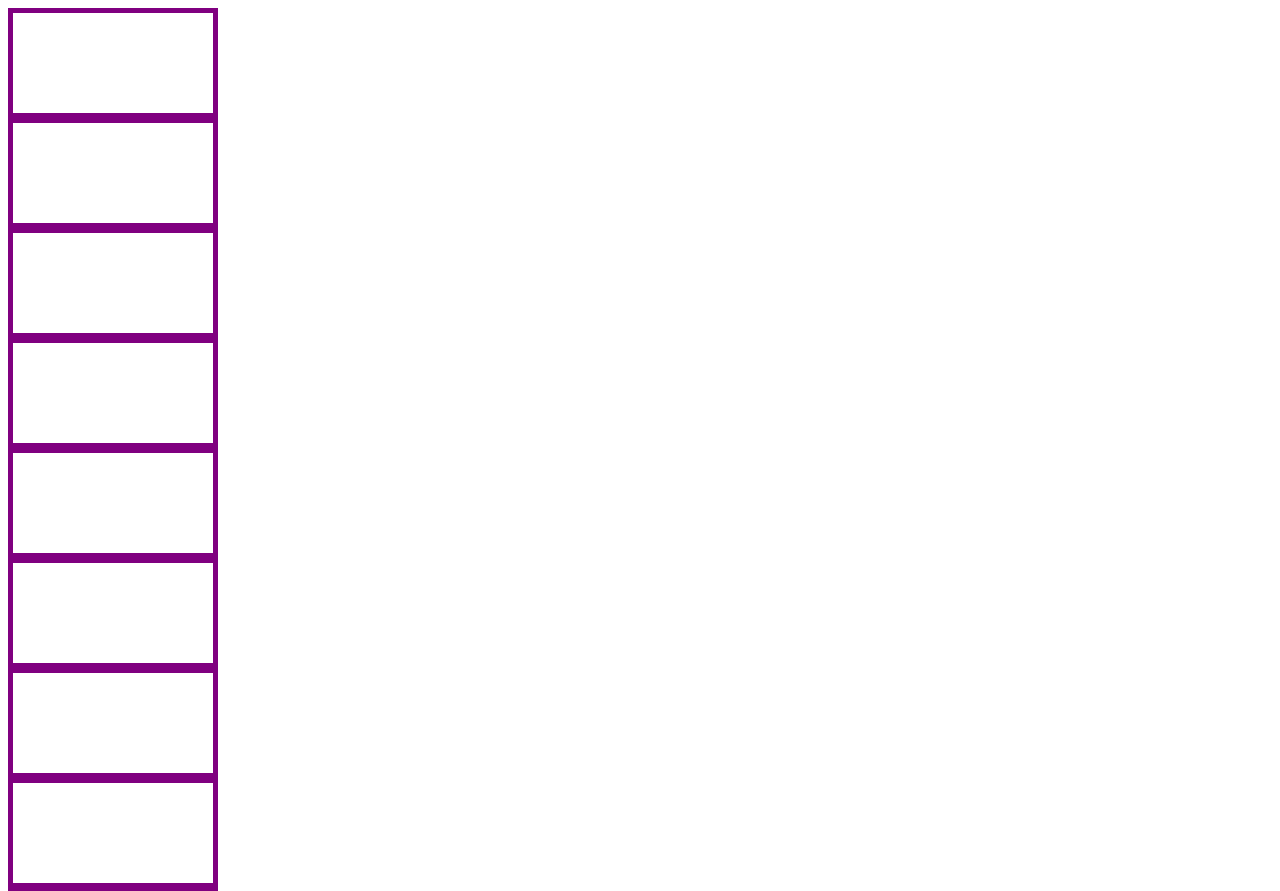
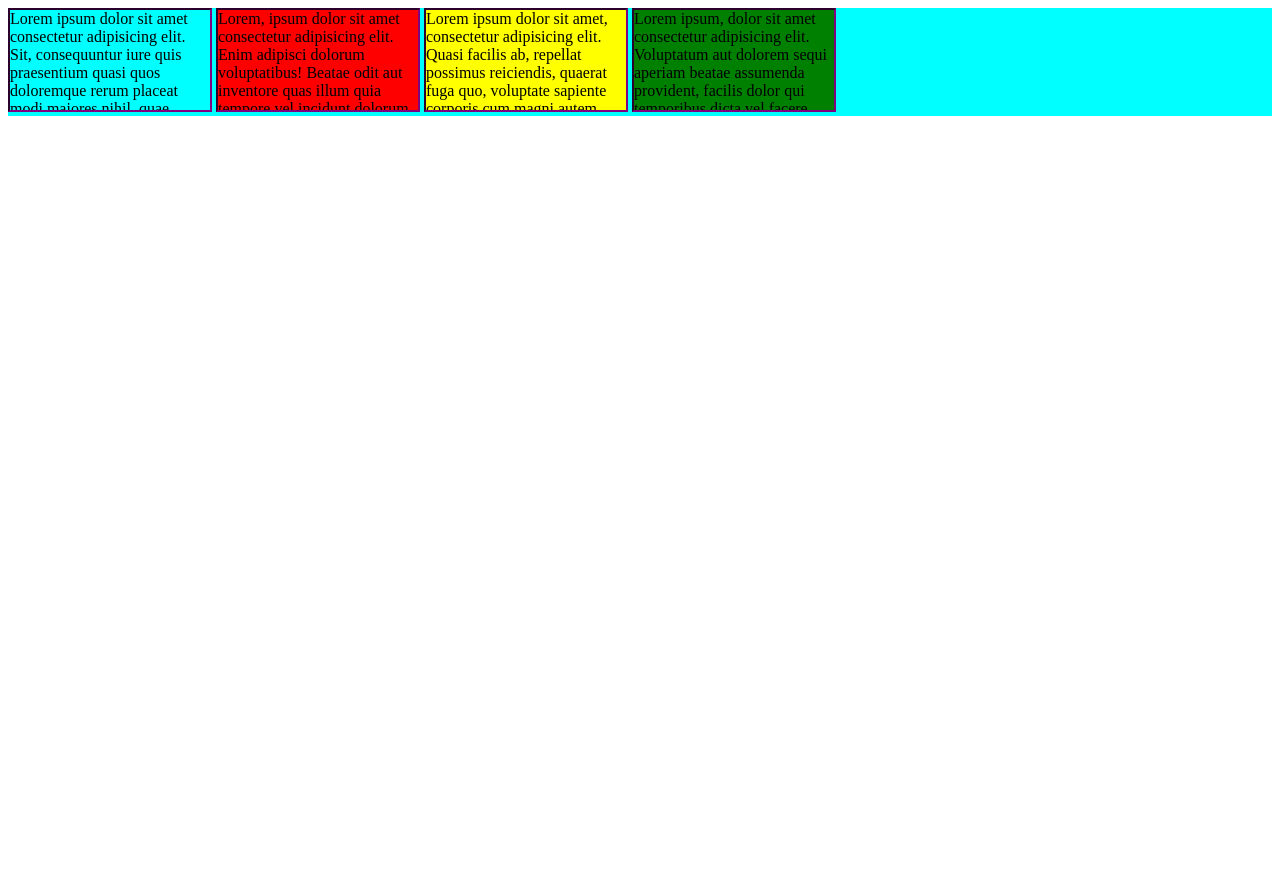
Before and after one commit to Zerafeus/AULA-05.04.24-VER.0, a plain HTML site: page index.html in a window 1280 px wide. Shown: the top 891 px of the page. After the commit the page ends 800 px from the top, so only its background shows below. Drawn offline with Linux system fonts and the light colour scheme.

Commit message:
VER.05 - Final da aula

```diff
--- a/index.html
+++ b/index.html
@@ -1,39 +1,38 @@
 <!DOCTYPE html>
 <html lang="en">
+
 <head>
     <meta charset="UTF-8">
     <meta name="viewport" content="width=device-width, initial-scale=1.0">
     <title>Document</title>
-<style>
-section {
-width: 200px;
-height: 100px;
-border-style: solid;
-border-width: 5px;
-border-color: purple;
-}
 
-</style>
+    <link rel="stylesheet" href="./style.css">
 
 </head>
+
 <body>
 
+    <div id="priquito " class="azul">
 
-    <article>
+        <div class="bloco azul">Lorem ipsum dolor sit amet consectetur adipisicing elit. Sit, consequuntur iure quis
+            praesentium quasi quos doloremque rerum placeat modi maiores nihil, quae consequatur cum quaerat! Cumque et,
+            placeat blanditiis dolores ex ipsam earum eligendi quaerat ratione. Quam recusandae cupiditate odit atque,
+            maiores id animi sapiente provident sint ea placeat enim?</div>
+        <div class="bloco vermelho">Lorem, ipsum dolor sit amet consectetur adipisicing elit. Enim adipisci dolorum
+            voluptatibus! Beatae odit aut inventore quas illum quia tempore vel incidunt dolorum sunt, possimus
+            veritatis, perferendis, nesciunt nam! Consequuntur, nostrum iste temporibus quod hic qui corporis placeat
+            quasi velit harum reiciendis doloremque officia mollitia impedit, tenetur soluta nisi. Maiores.</div>
+        <div class="bloco amarelo">Lorem ipsum dolor sit amet, consectetur adipisicing elit. Quasi facilis ab, repellat
+            possimus reiciendis, quaerat fuga quo, voluptate sapiente corporis cum magni autem unde aspernatur!
+            Recusandae incidunt aliquid animi quaerat facere voluptatum consectetur asperiores corrupti itaque. Unde
+            consequuntur quos accusantium, facere cum tempora laudantium ipsam dolorum, aperiam incidunt cupiditate
+            corporis.</div>
+        <div class="bloco verde">Lorem ipsum, dolor sit amet consectetur adipisicing elit. Voluptatum aut dolorem sequi
+            aperiam beatae assumenda provident, facilis dolor qui temporibus dicta vel facere error molestiae asperiores
+            aliquam minima amet quod.</div>
 
-        <section></section>
-        <section></section>
-        <section></section>
-        <section></section>
-        <section></section>
-
-        <section></section>
-        <section></section>
-        <section></section>
-        <section></section>
-        <section></section>
-
-    </article>
+    </div>
 
 </body>
+
 </html>
--- /dev/null
+++ b/style.css
@@ -0,0 +1,34 @@
+.bloco {
+    width: 200px;
+    height: 100px;
+    border: inset purple 2px;
+    overflow: auto;
+    display: inline-block;
+    }
+
+#priquito {
+width: 80%;
+border: solid black 1px;
+margin: 0px auto;
+}
+
+.azul {
+background-color: aqua;
+
+}
+
+.azul:hover{
+    background-color: black;
+}
+
+.vermelho {
+    background-color: red;
+}
+
+.amarelo {
+background-color: yellow;
+}
+
+.verde {
+background-color: green;
+}
```
